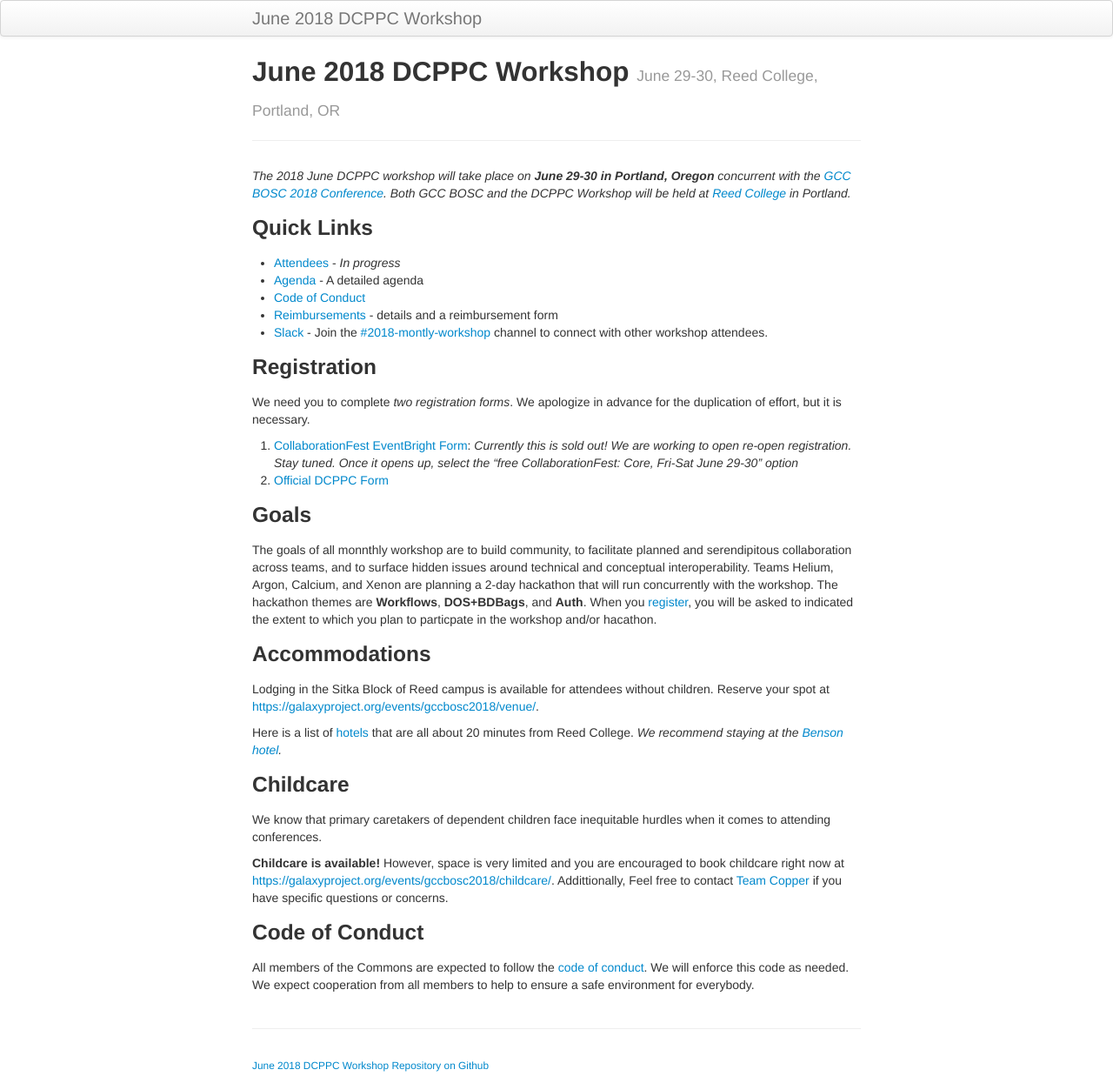
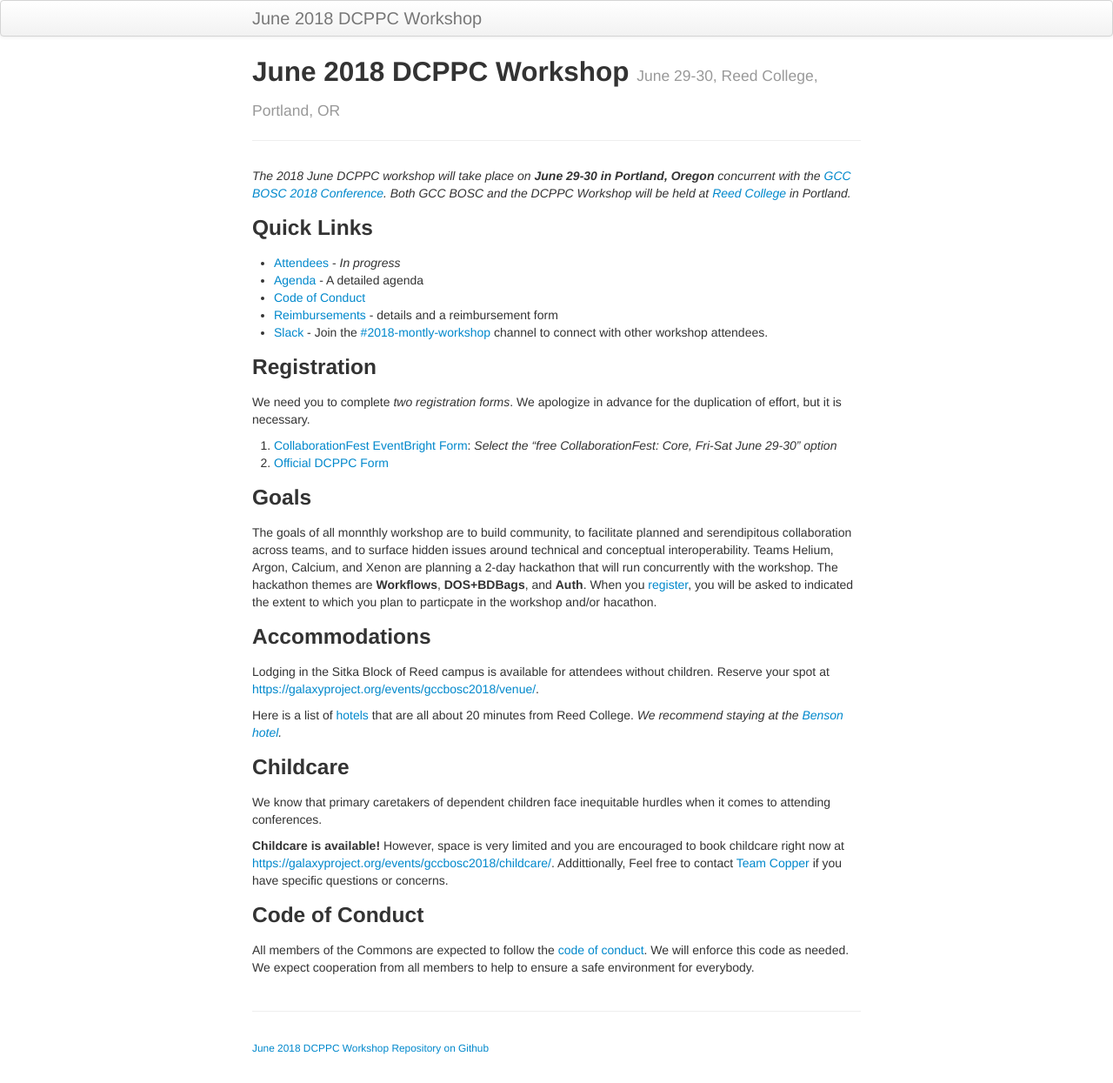
Before and after one commit to dcppc/2018-june-workshop, a Jekyll site: the page built from docs/index.md, in a window 1280 px wide. Shown: the whole page at 87% size. Built offline with Jekyll 4.4.1, drawn with Linux system fonts in a browser that asks for light colours.

Commit message:
remove registration disclaimer

```diff
--- a/docs/index.md
+++ b/docs/index.md
@@ -22,7 +22,7 @@ in Portland._
 We need you to complete _two registration forms_. We apologize in advance for the duplication of effort, but it is necessary.
 
 
-1. [CollaborationFest EventBright Form](https://www.eventbrite.com/e/gccbosc-2018-registration-43175078823#tickets): _Currently this is sold out! We are working to open re-open registration. Stay tuned. Once it opens up, select the "free CollaborationFest: Core, Fri-Sat June 29-30" option_
+1. [CollaborationFest EventBright Form](https://www.eventbrite.com/e/gccbosc-2018-registration-43175078823#tickets): _Select the "free CollaborationFest: Core, Fri-Sat June 29-30" option_
 1. [Official DCPPC Form](https://ti.to/dcppc/june-data-commons-workshop)
 
 ### Goals
```
